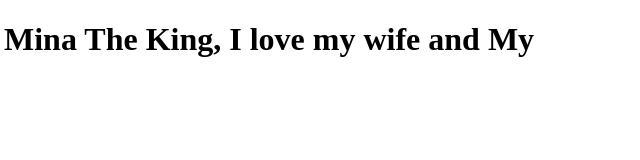
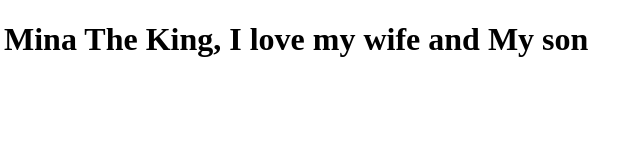
Before and after one commit to habibmn09/coursera-test, a plain HTML site: page index.html in a window 1280 px wide. Shown: the full height of the page, 4-644 px from the left. Drawn offline with Linux system fonts and the light colour scheme.

Commit message:
mina gamed

```diff
--- a/index.html
+++ b/index.html
@@ -5,6 +5,6 @@
     <title>Hellow Mina</title>
   </head>
   <body>
-    <h1> Mina The King, I love my wife and My </h1>
+    <h1> Mina The King, I love my wife and My son</h1>
   </body>
 </html>
```
